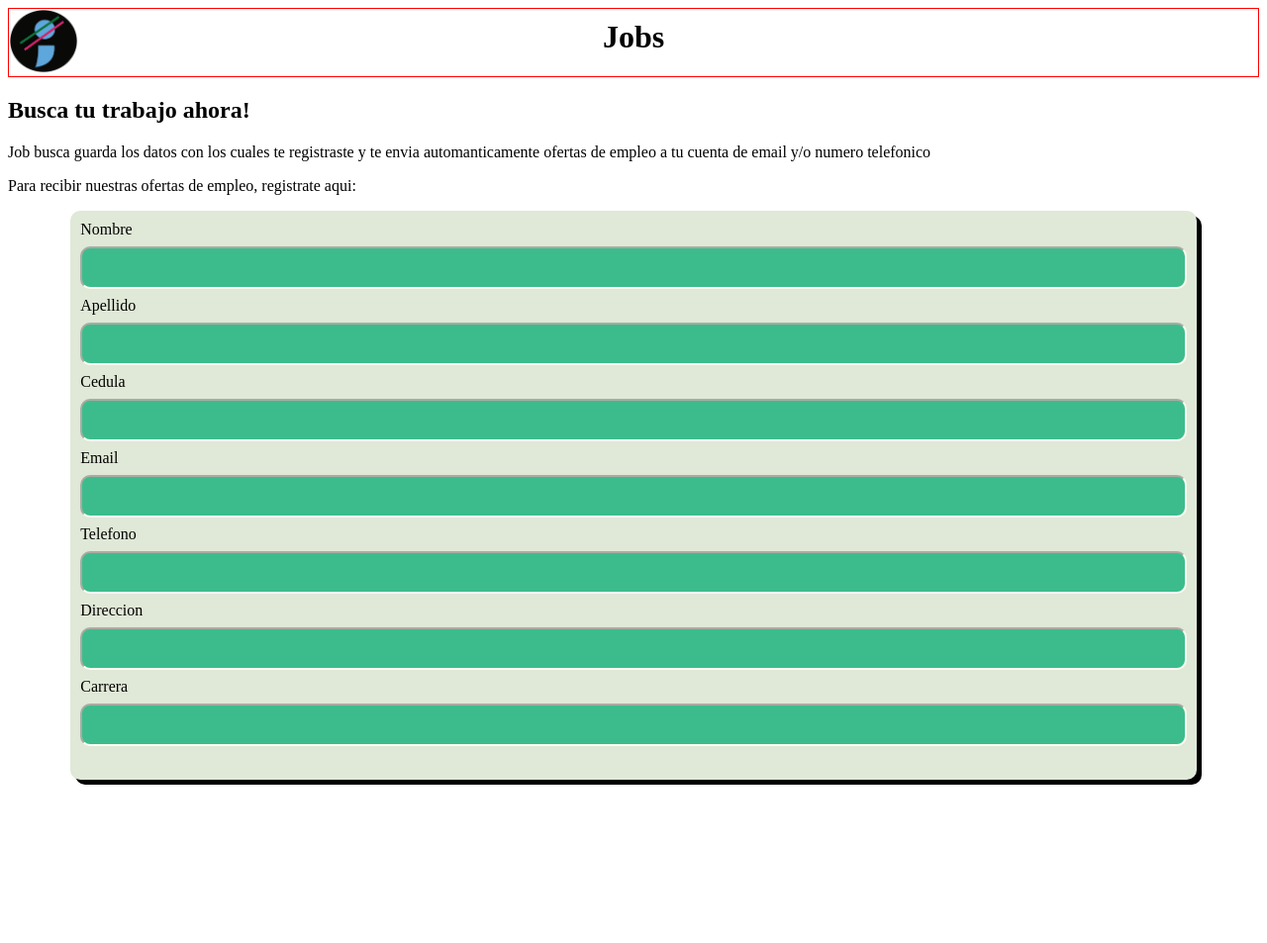
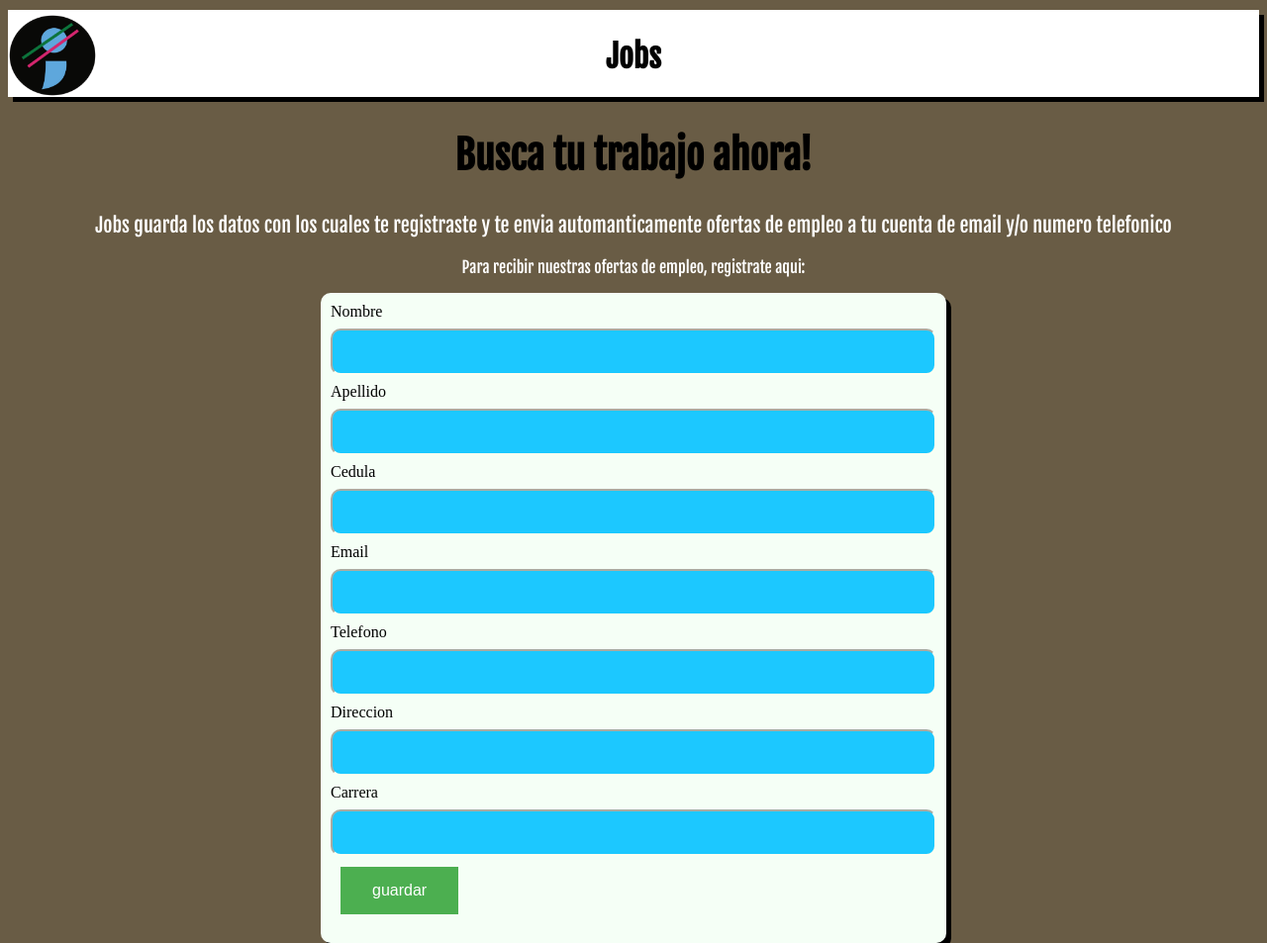
Before and after one commit to DulcePC/FormularioJson, a plain HTML site: page index.html in a window 1280 px wide. Shown: the whole page at 99% size. Before the commit the page ends 800 px from the top, so only its background shows below. Drawn offline with Linux system fonts and the light colour scheme.

Commit message:
ya se guarda en el localstorage

```diff
--- a/css/micss.css
+++ b/css/micss.css
@@ -1,30 +1,55 @@
 body{
 	box-sizing: border-box;
+	background-color: #695C45;
+	 height: 80px;
+
 }
 header{
-	border: solid 1px red;
 	width: 100%;
 	box-sizing: border-box;
+	background-color:white;
+	box-shadow: 5px 5px black;
 }
 #jobs{
 	text-align: center;
 	width: 100%;
 	margin-top: 10px;
+	padding-top: 27px;
+	font-family: 'Fjalla One', sans-serif;
 }
 #logo{
-    margin-top: -68px;
+	 width: 62px;
+    margin-left: 0px;
+    margin-top: -84px;
     box-sizing: border-box;
-    width: 70px;
+    width: 90px;
 }
+.busca{
+	text-align: center;
+	text-transform: bold;
+	font-size: 40px;
+	font-family: 'Fjalla One', sans-serif;
 
+}
+#descripcion{
+	text-align: center;
+	font-size: 20px;
+	color: white;
+	font-family: 'Fjalla One', sans-serif;
+}
+#entra{
+	text-align: center;
+	color: white;
+	font-family: 'Fjalla One', sans-serif;
+}
 #formulario{
-	width: 90%;
+	width: 50%;
 	box-sizing: border-box;
 	margin: auto;
 	border-radius: 10px;
 	padding: 10px;
 	box-shadow: 5px 5px black;
-	background-color: #E0E8D7;
+	background-color: #F5FFF6;
 }
 input[type=text] {
     width: 100%;
@@ -32,8 +57,12 @@ input[type=text] {
     margin: 8px 0;
     box-sizing: border-box;
     border-color:#FFFFF1;
-    background-color: #3CBC8D;
+    background-color: #1CC8FF;
     border-radius: 10px;
+    font-family: 'Fjalla One', sans-serif;
+    text-transform: bold;
+    font-size: 15px;
+
 }
 input[type=number] {
     width: 100%;
@@ -41,7 +70,24 @@ input[type=number] {
     margin: 8px 0;
     box-sizing: border-box;
     border-color:#FFFFF1;
-    background-color: #3CBC8D;
+    background-color: #1CC8FF;
     border-radius: 10px;
+    font-family: 'Fjalla One', sans-serif;
+    text-transform: bold;
+    font-size: 15px;
+
 }
+#guardr{
+ background-color: #4CAF50;
+    border: none;
+    color: white;
+    padding: 15px 32px;
+    text-align: center;
+    text-decoration: none;
+    display: inline-block;
+    font-size: 16px;
+    margin: 3px 10px;
+    cursor: pointer;
+    align: center;
+
 }
--- a/index.html
+++ b/index.html
@@ -2,39 +2,42 @@
 	<head>
 		<title>Oferta de empleo</title>
 		<link rel="stylesheet" href="css/micss.css">
+		<link href="https://fonts.googleapis.com/css?family=Fjalla+One" rel="stylesheet">
+		<script src="js.js"></script>
 	</head>
 	<body>
 		<header>
-			<div><h1 id="jobs">Jobs</h1></div>
-			<div><img src="imagenes/logo.jpg" width="100" id="logo"></div>
+			<h1 id="jobs">Jobs</h1>
+			<img src="imagenes/logo.jpg" width="100" id="logo">
 		</header>
 		<section>
-			<h1>Busca tu trabajo ahora!</h1>
-			<p>Job busca guarda los datos con los cuales te registraste y te envia automanticamente ofertas de empleo a tu cuenta de email y/o numero telefonico</p>
-			<p>Para recibir nuestras ofertas de empleo, registrate aqui:</p>
+			<h1 class="busca">Busca tu trabajo ahora!</h1>
+			<p id="descripcion">Jobs guarda los datos con los cuales te registraste y te envia automanticamente ofertas de empleo a tu cuenta de email y/o numero telefonico</p>
+			<p id="entra">Para recibir nuestras ofertas de empleo, registrate aqui:</p>
 		</section>
 		<div id="formulario">
 			<form>
 				<label for="nombres">Nombre</label>
-				<input type="text" id="nombre" name="nombre">
+				<input type="text" id="nombre" name="inf">
 				<br>
 				<label for="apellidos">Apellido</label>
-				<input type="text" id="apellido" name="apellido">
+				<input type="text" id="apellido" name="inf">
 				<br>
 				<label for="cedula">Cedula</label>
-				<input type="number" id="cedula" name="cedula">
+				<input type="number" id="cedula" name="inf">
 				<br>
 				<label for="email">Email</label>
-				<input type="text" id="email" name="email">
+				<input type="text" id="email" name="inf">
 				<br>
 				<label for="telefono">Telefono</label>
-				<input type="number" id="telefono" name="telefono">
+				<input type="number" id="telefono" name="inf">
 				<br>
 				<label for="direcciones">Direccion</label>
-				<input type="text" id="direccion" name="direccion">
+				<input type="text" id="direccion" name="inf">
 				<br>
 				<label for="carrera">Carrera</label>
 				<input type="text" id="carrera" name="carrera">
+				<button type="button" id="guardr" onclick="save()">guardar</button>
 			</form>
 		</div>
 	</body>
--- /dev/null
+++ b/js.js
@@ -0,0 +1,13 @@
+var DATOS=[];
+
+function save(){
+	fila={};
+	campos = document.getElementsByName('inf');
+	for(i=0; i < campos.length; i++){
+		cmp = campos[i];
+		fila[cmp.id] = cmp.value;
+	}
+	console.log(fila);
+	DATOS.push(fila);
+	localStorage.setItem('DATOS', JSON.stringify(DATOS));
+}
```
